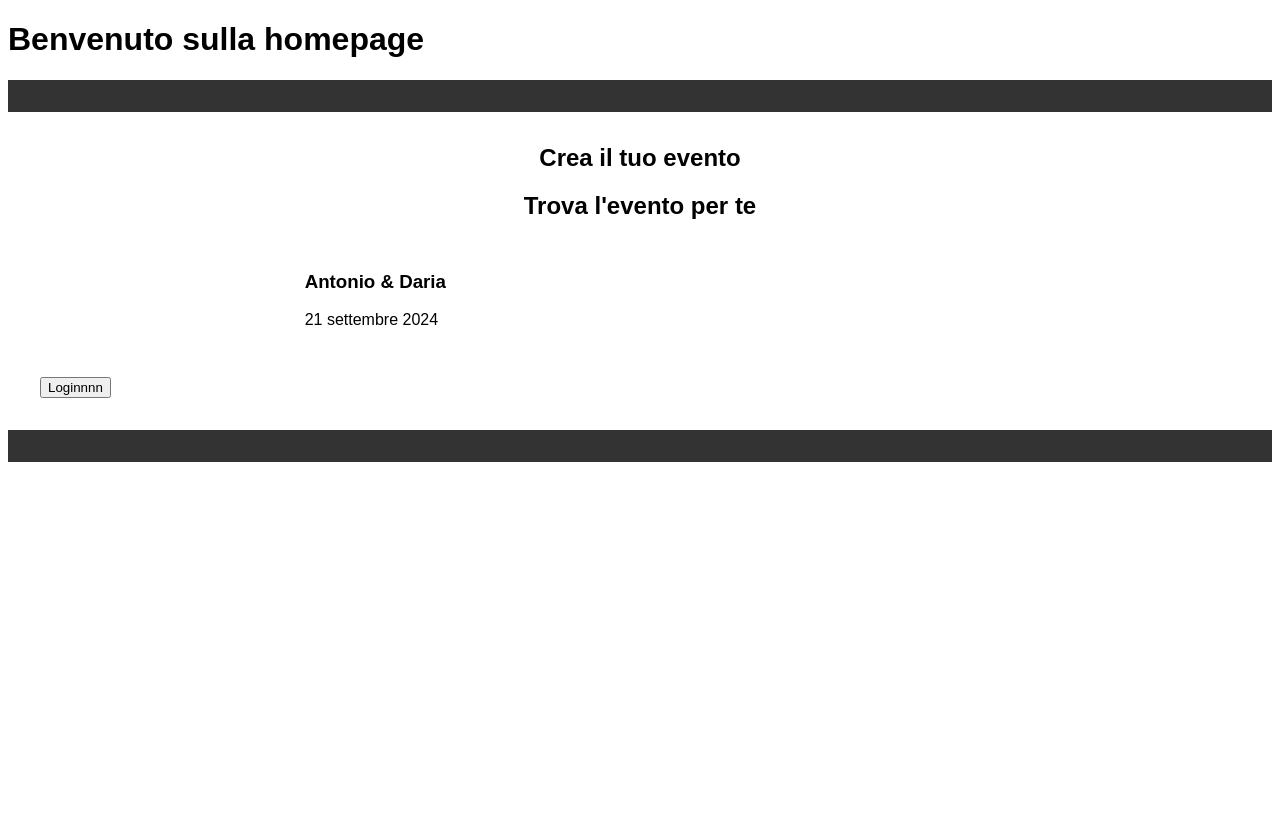
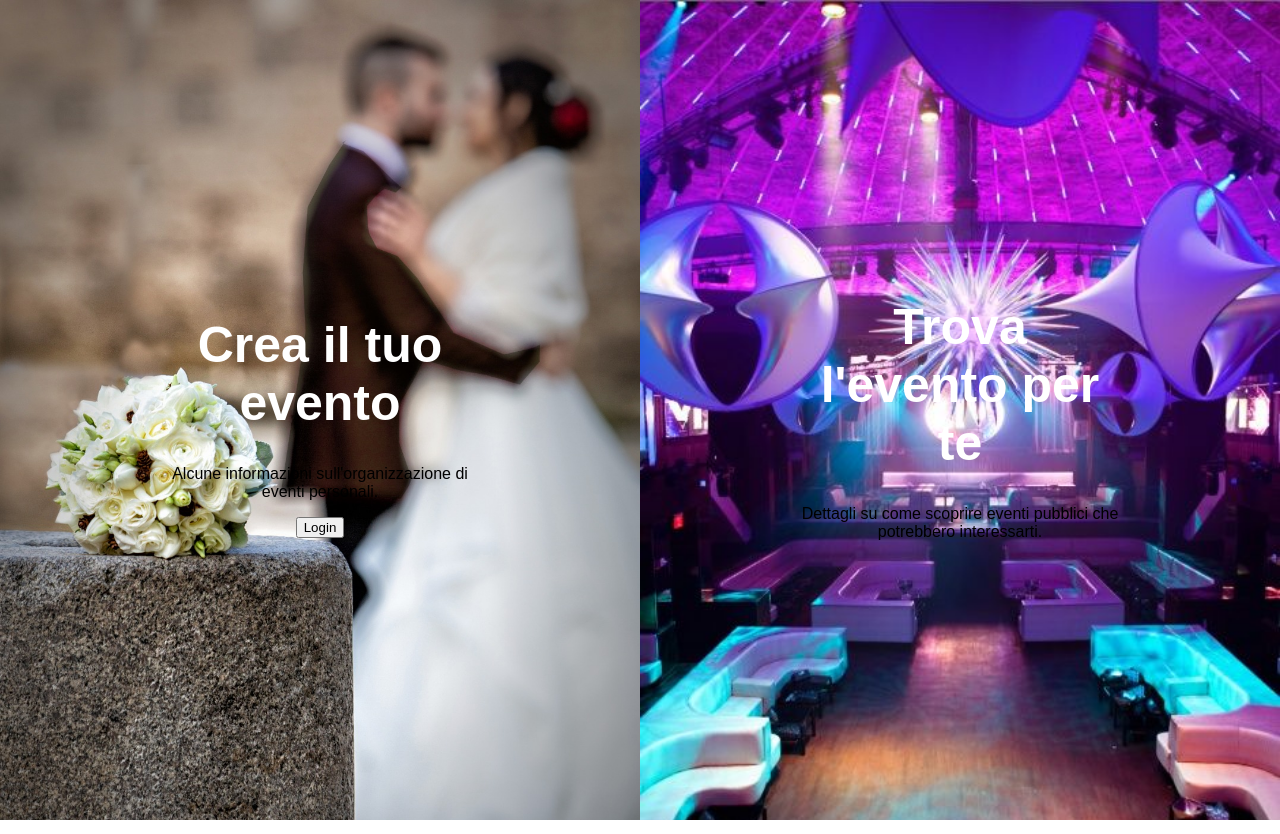
Before and after one commit to tonylm00/BEvent, a Flask app: page / in a window 1280 px wide. Before the commit the page ends 462 px from the top, so only its background shows below. Run offline with Flask 3, Linux system fonts and the light colour scheme.

Commit message:
Miglioria del login lato backend e della home lato front end. Piccole modifiche a routes

```diff
--- a/BEvent_app/Routes.py
+++ b/BEvent_app/Routes.py
@@ -1,15 +1,26 @@
 from flask import render_template, Blueprint, session
-#from flask_login import login_required, current_user
+from flask_login import current_user
+
+# from flask_login import login_required, current_user
 
 
 views = Blueprint('views', __name__)
 
-def user_page():
+
+@views.route('/fornitore_page')
+def fornitore_page():
     return render_template('AreaFornitore.html')
 
-@views.route('/')
+
+@views.route('/admin_page')
+def admin_page():
+    return render_template('AreaAdmin.html')
+
+
+@views.route('/home')
 def home():
     return render_template('Home.html')
+
 
 @views.route('/ruolo')
 def ruolo_utente(ruolo_utente):
@@ -22,9 +33,10 @@ def ruolo_utente(ruolo_utente):
     else:
         return "Ruolo non riconosciuto."
 
+
 @views.route('/login_page')
 def login_page():
-        return render_template('Login.html')
+    return render_template('Login.html')
 
 
 @views.route('/registrazione_page')
@@ -32,3 +44,8 @@ def registrazione_page():
     if not current_user.is_authenticated:
         return render_template('Registrazione.html')
     return home()
+
+
+@views.route('error_page')
+def error_page():
+    return render_template('ErrorPage.html')
--- a/BEvent_app/__init__.py
+++ b/BEvent_app/__init__.py
@@ -1,15 +1,17 @@
 from flask import Flask, render_template, request
-from BEvent_app.Routes import home, login_page, user_page
+from BEvent_app.Routes import home, login_page
 from .Routes import views
 from .Autenticazione.AutenticazioneController import aut
 
 
 def create_app():
     app = Flask(__name__)
+    app.secret_key = 'password'  # comando per impostare una password alle session, altrimenti non funziona
     app.register_blueprint(views, url_prefix='/')
     app.register_blueprint(aut, url_prefix='/')
+
     @app.route('/')
     def index():
-        return login_page()
+        return home()
 
     return app
--- a/BEvent_app/static/style/Home.css
+++ b/BEvent_app/static/style/Home.css
@@ -1,38 +1,47 @@
-body {
+  body, html {
+    height: 100%;
+    margin: 0;
     font-family: Arial, sans-serif;
-}
+  }
 
-header {
-    background: #333;
-    color: #fff;
-    padding: 1rem;
+  .split {
+    height: 100%;
+    width: 50%;
+    position: fixed;
+    z-index: 1;
+    top: 0;
+    overflow-x: hidden;
+    padding-top: 20px;
+  }
+
+  .left {
+    left: 0;
+    background-color: #ccc;
+    background-image: url('../images/Crea.jpg');
+    background-size: cover;
+  }
+
+  .right {
+    right: 0;
+    background-color: #ccc;
+    background-image: url('../images/Cerca.jpg');
+    background-size: cover;
+  }
+
+  .centered {
+    position: absolute;
+    top: 50%;
+    left: 50%;
+    transform: translate(-50%, -50%);
     text-align: center;
-}
+  }
 
-main {
-    margin: 2rem;
-}
+  .centered img {
+    width: 150px;
+    border-radius: 50%;
+  }
 
-.intro h1, .intro h2 {
-    text-align: center;
-}
-
-.event-countdown {
-    display: flex;
-    justify-content: space-around;
-    margin-top: 2rem;
-}
-
-.upcoming-events {
-    display: grid;
-    grid-template-columns: repeat(auto-fill, minmax(200px, 1fr));
-    gap: 1rem;
-    margin-top: 2rem;
-}
-
-footer {
-    background: #333;
-    color: #fff;
-    padding: 1rem;
-    text-align: center;
-}
+  h1 {
+    color: white;
+    font-size: 50px;
+  }
--- a/BEvent_app/templates/AreaOrganizzatore.html
+++ b/BEvent_app/templates/AreaOrganizzatore.html
@@ -5,6 +5,6 @@
     <title>Title</title>
 </head>
 <body>
-
+    PRINCIPE CACCA
 </body>
 </html>
--- a/BEvent_app/templates/Home.html
+++ b/BEvent_app/templates/Home.html
@@ -4,42 +4,36 @@
 <meta charset="UTF-8">
 <meta name="viewport" content="width=device-width, initial-scale=1.0">
 <title>La tua Pagina Evento</title>
-<link rel="stylesheet" href="Home.css">
+<link rel="stylesheet" href="../static/style/Home.css">
 </head>
 <body>
 <h1>Benvenuto sulla homepage</h1>
 
-<header>
-    <nav>
-        <!-- Metti qui il tuo logo e i link di navigazione -->
-    </nav>
+<header class="header">
+
 </header>
-<main>
-    <section class="intro">
-        <h1>Crea il tuo evento</h1>
-        <h2>Trova l'evento per te</h2>
-    </section>
-    <section class="event-countdown">
-        <article>
-            <h3>Antonio & Daria</h3>
-            <p>21 settembre 2024</p>
-            <!-- Dettagli conto alla rovescia -->
-        </article>
-        <article>
-            <!-- Dettagli servizi -->
-        </article>
-    </section>
-    <section class="upcoming-events">
-        <!-- Griglia per eventi futuri -->
-    </section>
 
-    <form action="/login_page" method="get">
-        <button> Loginnnn</button>
+<div class="split left">
+  <div class="centered">
+    <h1>Crea il tuo evento</h1>
+    <p>Alcune informazioni sull'organizzazione di eventi personali.</p>
+      {% if session.logged_in %}
+            <form action="/logout" method="post">
+                <button type="submit">Logout</button>
+            </form>
+        {% else %}
+            <form action="/login_page">
+                <button type="submit">Login</button>
+            </form>
+        {% endif %}
+  </div>
+</div>
 
-    </form>
-</main>
-<footer>
-    <!-- Informazioni footer qui -->
-</footer>
+<div class="split right">
+  <div class="centered">
+    <h1>Trova l'evento per te</h1>
+    <p>Dettagli su come scoprire eventi pubblici che potrebbero interessarti.</p>
+  </div>
+</div>
 </body>
 </html>
```
Also changed, not shown: BEvent_app/Autenticazione/AutenticazioneController.py (+25 -8 lines), BEvent_app/Autenticazione/AutenticazioneService.py (+2 -7 lines), BEvent_app/static/images/Cerca.jpg (added), BEvent_app/static/images/Crea.jpg (added), BEvent_app/templates/ErrorPage.html (added), BEvent_app/templates/Header.html (added).
